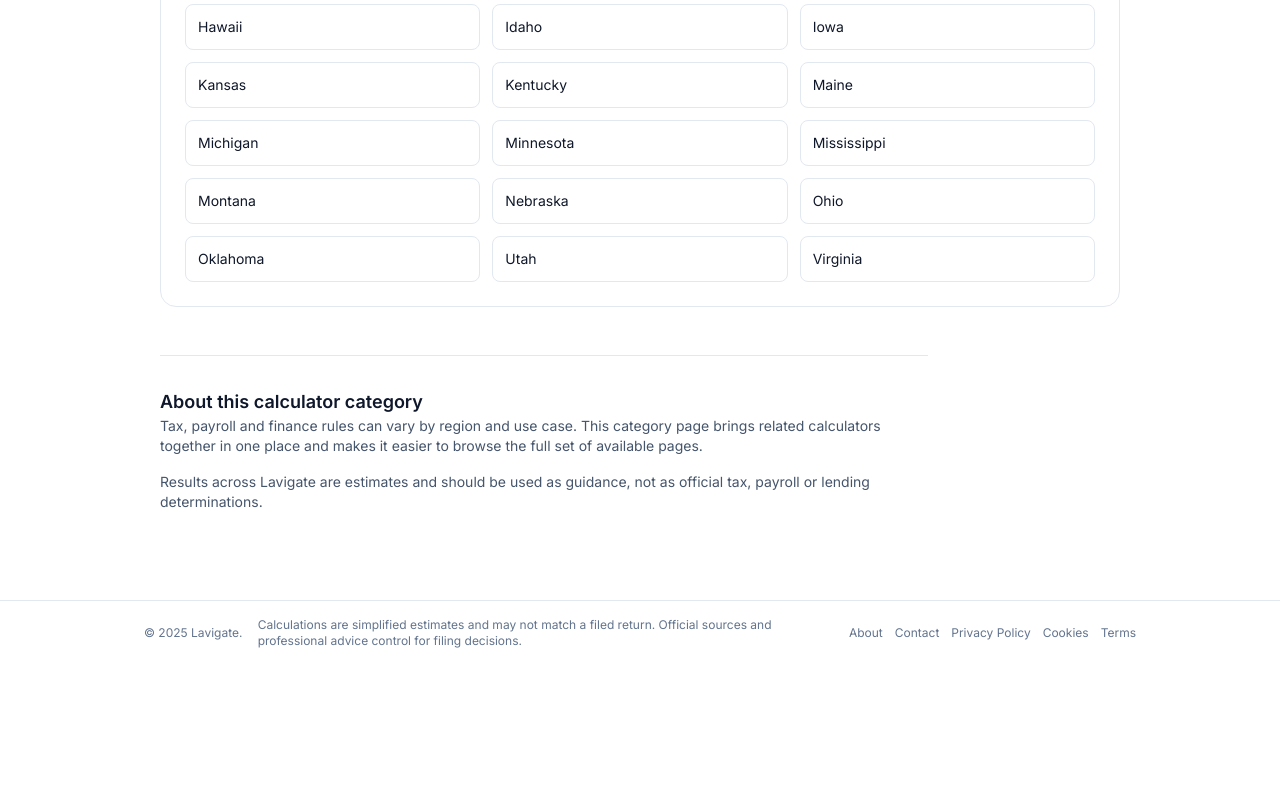
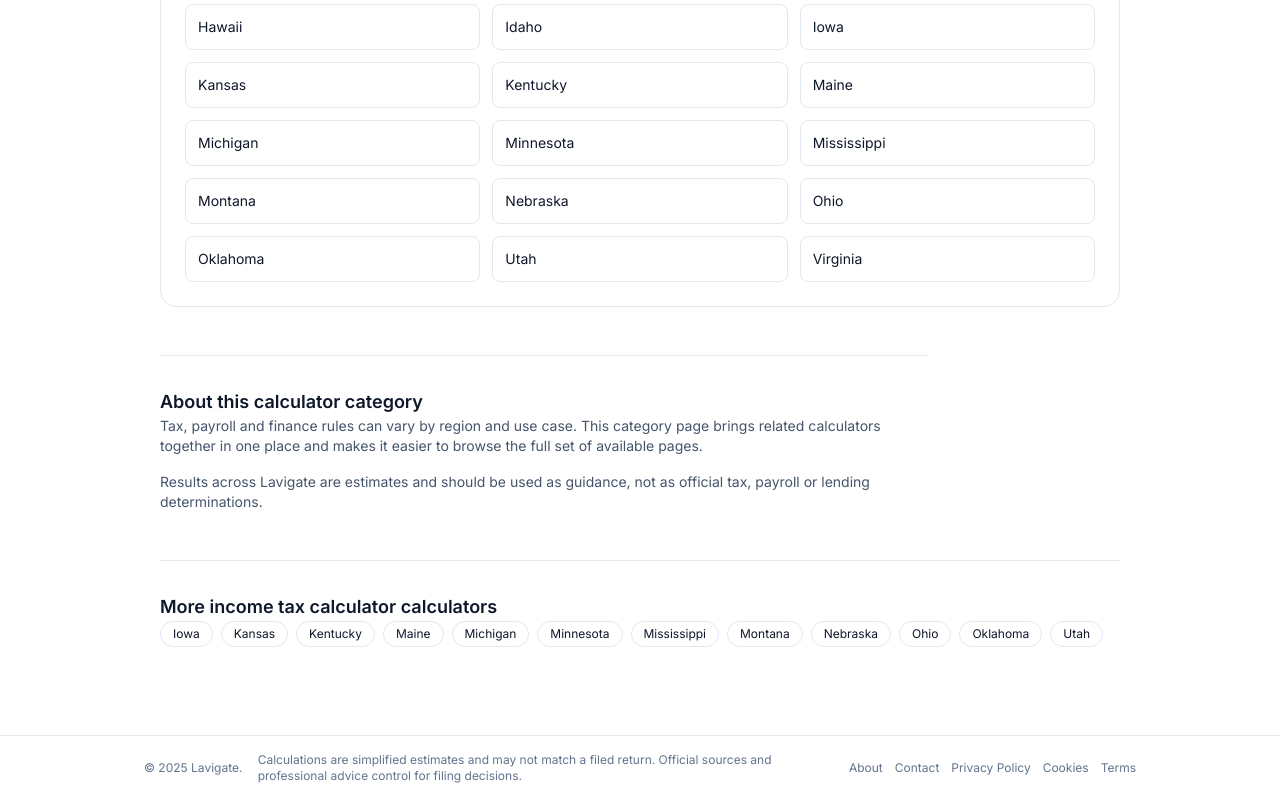
Before and after one commit to calleskattman/lavigate, a Next.js app: page /tools/income-tax in a window 1280 px wide. Shown: the part 458-1258 px from the top of the page. Before the commit the page ends 1123 px from the top, so only its background shows below. Built offline with nearby package versions, Linux system fonts and the light colour scheme.

Commit message:
internal linking improvements

```diff
--- a/app/tools/[toolId]/page.tsx
+++ b/app/tools/[toolId]/page.tsx
@@ -7,6 +7,22 @@ import { notFound } from "next/navigation";
 import { tools, getToolById, type ToolId } from "@/config/tools";
 import { regions } from "@/config/regions";
 import { mortgageData } from "@/config/data/mortgage";
+
+function getDeterministicWindow<T>(
+  items: T[],
+  limit: number,
+  seed: string
+): T[] {
+  if (items.length <= limit) return items;
+
+  const startIndex =
+    seed.split("").reduce((sum, char) => sum + char.charCodeAt(0), 0) %
+    items.length;
+
+  return Array.from({ length: limit }, (_, index) => {
+    return items[(startIndex + index) % items.length];
+  });
+}
 
 type Props = {
   params: Promise<{
@@ -141,6 +157,25 @@ export default async function ToolCategoryPage({ params }: Props) {
           not as official tax, payroll or lending determinations.
         </p>
       </section>
+      {/* Additional internal links */}
+      <section className="border-t border-slate-200 pt-8">
+        <h2 className="mb-4 text-lg font-semibold text-slate-900">
+          More {tool.name.toLowerCase()} calculators
+        </h2>
+
+        <ul className="flex flex-wrap gap-2 text-sm">
+          {getDeterministicWindow([...pages], 12, tool.id).map((page) => (
+              <li key={`extra-${tool.id}-${page.slug}`}>
+                <Link
+                  href={`/tools/${tool.id}/${page.slug}`}
+                  className="inline-flex items-center rounded-full border border-slate-200 px-3 py-1 text-xs text-slate-700 hover:border-blue-500 hover:text-blue-600"
+                >
+                  {page.label}
+                </Link>
+              </li>
+            ))}
+        </ul>
+      </section>
     </main>
   );
 }
--- a/app/tools/page.tsx
+++ b/app/tools/page.tsx
@@ -4,6 +4,22 @@ import type { Metadata } from "next";
 import { tools } from "@/config/tools";
 import { regions } from "@/config/regions";
 import { mortgageData } from "@/config/data/mortgage";
+
+function getDeterministicWindow<T>(
+  items: T[],
+  limit: number,
+  seed: string
+): T[] {
+  if (items.length <= limit) return items;
+
+  const startIndex =
+    seed.split("").reduce((sum, char) => sum + char.charCodeAt(0), 0) %
+    items.length;
+
+  return Array.from({ length: limit }, (_, index) => {
+    return items[(startIndex + index) % items.length];
+  });
+}
 
 
 export const metadata: Metadata = {
@@ -92,10 +108,7 @@ export default function ToolsIndexPage() {
 
               <div className="rounded-2xl border border-slate-200 bg-white p-4 md:p-6">
               <ul className="flex flex-wrap gap-2 text-sm">
-  {[...pages]
-  .sort(() => 0.5 - Math.random())
-  .slice(0, 8)
-  .map((page) => (
+  {getDeterministicWindow([...pages], 8, tool.id).map((page) => (
     <li key={`${tool.id}-${page.slug}`}>
       <Link
         href={`/tools/${tool.id}/${page.slug}`}
```
